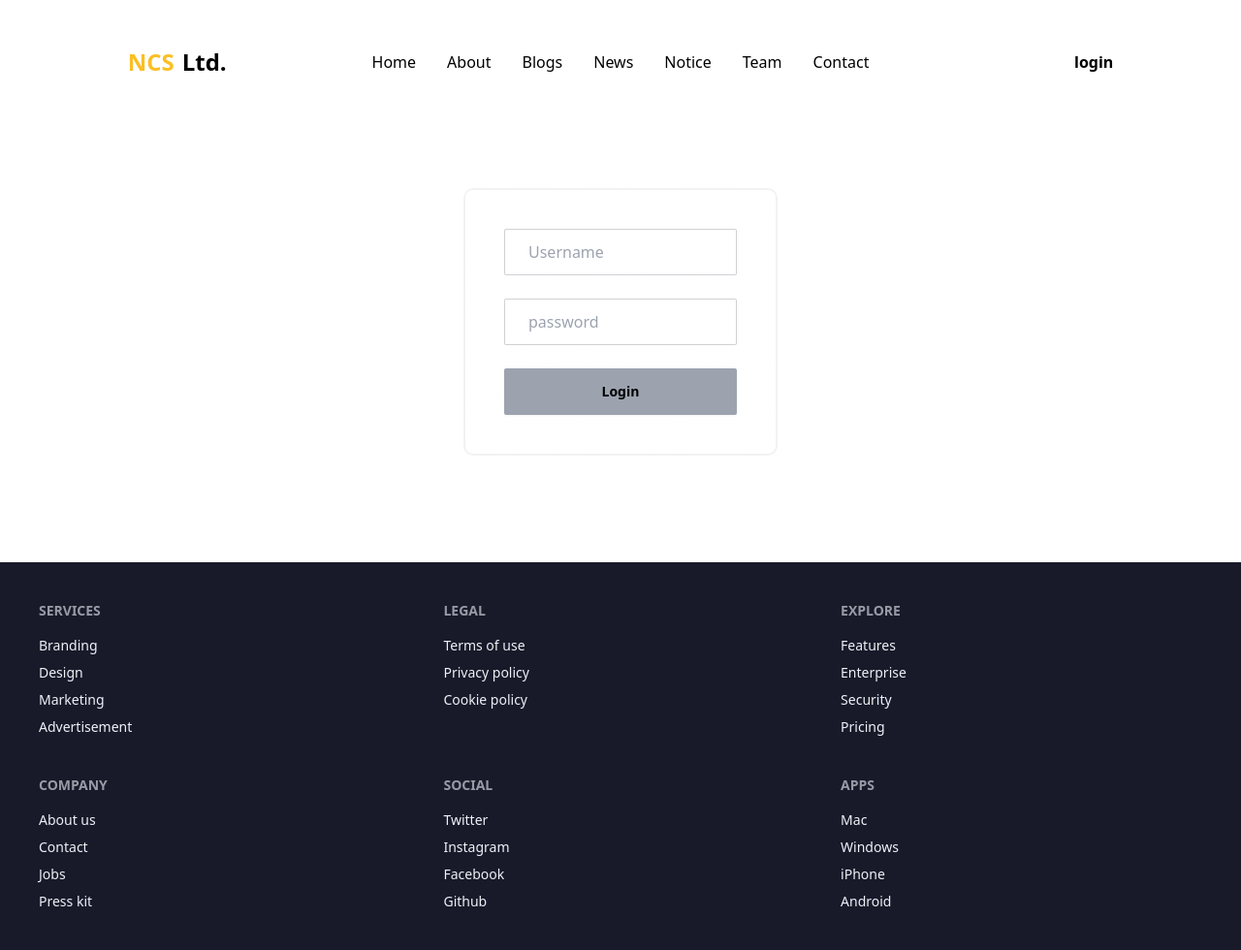
After one commit to engrnazrulislam/ProjectPHP, a PHP site: page /admin/login.php in a window 1280 px wide. The commit adds this page. Shown: the whole page at 97% size. Run offline with PHP 8.4, Linux system fonts and the light colour scheme; some libraries are stand-ins or nearby versions.

Commit message:
Updated by Me

```diff
--- /dev/null
+++ b/admin/dbconn.php
@@ -0,0 +1,7 @@
+<?php
+$host="localhost";
+$user="root";
+$pass="";
+$db="ncsltd";
+$conn=new mysqli($host,$user,$pass,$db);
+?>
--- /dev/null
+++ b/admin/login.php
@@ -0,0 +1,91 @@
+<?php
+ob_start();
+session_start();
+include('dbconn.php');
+?>
+<!DOCTYPE html>
+<html lang="en" data-theme="corporate">
+
+<head>
+    <meta charset="UTF-8">
+    <meta name="viewport" content="width=device-width, initial-scale=1.0">
+    <title>Login</title>
+    <link href="https://cdn.jsdelivr.net/npm/daisyui@4.7.3/dist/full.min.css" rel="stylesheet" type="text/css" />
+    <script src="https://cdn.tailwindcss.com"></script>
+</head>
+
+<body>
+    <header class="container mx-auto w-10/12 mt-7">
+        <?php
+        include('../nav.php');
+        ?>
+        <div class="navbar-end">
+            <a class="btn btn-ghost text-base text-black" href="login.php">login</a>
+        </div>
+        </div>
+        </nav>
+    </header>
+    <main>
+        <!-- Login Section -->
+        <section class="container mx-auto w-3/12 mt-24 space-y-3 p-10 rounded-lg glass">
+        <?php
+        if (isset($_POST['submit'])) {
+            $username = $_POST['username'];
+            $passwd = md5($_POST['passwd']);
+            $sql = "SELECT * FROM ncs_user WHERE uname='$username' AND upass='$passwd'";
+            $query = $conn->query($sql);
+            $check_result = $query->num_rows;
+            if ($check_result == 1) {
+                $user_data=$query->fetch_assoc();
+                $_SESSION['username']=$user_data['uname'];
+                $_SESSION['login']=true;
+                header('location:dashboard.php');
+            } else {
+                ?>
+                <div class="flex justify-center mx-auto">
+                    <h3 class="text-base text-error">
+                        <?php echo "! Username or Password Incorrect !"; ?>
+                    </h3>
+                </div>
+                <?php
+                $conn->close();
+            }
+        }
+        ?>
+            <form action="<?php echo $_SERVER['PHP_SELF'] ?>" method="POST" class="space-y-6 ">
+                <div>
+                    <label class="input input-bordered flex items-center gap-2">
+                        <svg xmlns="http://www.w3.org/2000/svg" viewBox="0 0 16 16" fill="currentColor"
+                            class="w-4 h-4 opacity-70">
+                            <path
+                                d="M8 8a3 3 0 1 0 0-6 3 3 0 0 0 0 6ZM12.735 14c.618 0 1.093-.561.872-1.139a6.002 6.002 0 0 0-11.215 0c-.22.578.254 1.139.872 1.139h9.47Z" />
+                        </svg>
+                        <input type="text" class="grow" placeholder="Username" /name="username">
+                    </label>
+                </div>
+                <div>
+                    <label class="input input-bordered flex items-center gap-2">
+                        <svg xmlns="http://www.w3.org/2000/svg" viewBox="0 0 16 16" fill="currentColor"
+                            class="w-4 h-4 opacity-70">
+                            <path fill-rule="evenodd"
+                                d="M14 6a4 4 0 0 1-4.899 3.899l-1.955 1.955a.5.5 0 0 1-.353.146H5v1.5a.5.5 0 0 1-.5.5h-2a.5.5 0 0 1-.5-.5v-2.293a.5.5 0 0 1 .146-.353l3.955-3.955A4 4 0 1 1 14 6Zm-4-2a.75.75 0 0 0 0 1.5.5.5 0 0 1 .5.5.75.75 0 0 0 1.5 0 2 2 0 0 0-2-2Z"
+                                clip-rule="evenodd" />
+                        </svg>
+                        <input type="password" class="grow" placeholder="password" name="passwd" />
+                    </label>
+                </div>
+                <div class="flex justify-center">
+                    <button class="btn btn-success bg-gray-400 border-none w-full" type="submit"
+                        name="submit">Login</button>
+                </div>
+            </form>
+        </section>
+    </main>
+    <footer class="footer grid-rows-2 p-10 bg-neutral text-neutral-content mt-28">
+        <?php
+        include('../footer.php')
+        ?>
+    </footer>
+</body>
+
+</html>
--- /dev/null
+++ b/footer.php
@@ -0,0 +1,42 @@
+<nav>
+                <h6 class="footer-title">Services</h6>
+                <a class="link link-hover">Branding</a>
+                <a class="link link-hover">Design</a>
+                <a class="link link-hover">Marketing</a>
+                <a class="link link-hover">Advertisement</a>
+            </nav>
+            <nav>
+                <h6 class="footer-title">Company</h6>
+                <a class="link link-hover">About us</a>
+                <a class="link link-hover">Contact</a>
+                <a class="link link-hover">Jobs</a>
+                <a class="link link-hover">Press kit</a>
+            </nav>
+            <nav>
+                <h6 class="footer-title">Legal</h6>
+                <a class="link link-hover">Terms of use</a>
+                <a class="link link-hover">Privacy policy</a>
+                <a class="link link-hover">Cookie policy</a>
+            </nav>
+            <nav>
+                <h6 class="footer-title">Social</h6>
+                <a class="link link-hover">Twitter</a>
+                <a class="link link-hover">Instagram</a>
+                <a class="link link-hover">Facebook</a>
+                <a class="link link-hover">Github</a>
+            </nav>
+            <nav>
+                <h6 class="footer-title">Explore</h6>
+                <a class="link link-hover">Features</a>
+                <a class="link link-hover">Enterprise</a>
+                <a class="link link-hover">Security</a>
+                <a class="link link-hover">Pricing</a>
+            </nav>
+            <nav>
+                <h6 class="footer-title">Apps</h6>
+                <a class="link link-hover">Mac</a>
+                <a class="link link-hover">Windows</a>
+                <a class="link link-hover">iPhone</a>
+                <a class="link link-hover">Android</a>
+            </nav>
+</nav>
--- /dev/null
+++ b/nav.php
@@ -0,0 +1,36 @@
+<nav>
+    <div class="navbar bg-base-100">
+        <div class="navbar-start">
+            <div class="dropdown">
+                <div tabindex="0" role="button" class="btn btn-ghost lg:hidden">
+                    <svg xmlns="http://www.w3.org/2000/svg" class="h-5 w-5" fill="none" viewBox="0 0 24 24"
+                        stroke="currentColor">
+                        <path stroke-linecap="round" stroke-linejoin="round" stroke-width="2"
+                            d="M4 6h16M4 12h8m-8 6h16" />
+                    </svg>
+                </div>
+                <ul tabindex="0"
+                    class="menu menu-sm dropdown-content mt-3 z-[1] p-2 shadow bg-base-100 rounded-box w-full lg:w-52">
+                    <li><a href="index.php">Home</a></li>
+                    <li><a>About</a></li>
+                    <li><a>Blogs</a></li>
+                    <li><a>News</a></li>
+                    <li><a>Notice</a></li>
+                    <li><a>Team</a></li>
+                    <li><a>Contact</a></li>
+                </ul>
+            </div>
+            <a class="btn btn-ghost text-2xl font-extrabold text-amber-400">NCS <span class="text-black">
+                    Ltd.</span></a>
+        </div>
+        <div class="navbar-center hidden lg:flex">
+            <ul class="menu menu-horizontal px-1">
+                <li><a class="text-base text-black" href="index.php">Home</a></li>
+                <li><a class="text-base text-black">About</a></li>
+                <li><a class="text-base text-black">Blogs</a></li>
+                <li><a class="text-base text-black">News</a></li>
+                <li><a class="text-base text-black">Notice</a></li>
+                <li><a class="text-base text-black">Team</a></li>
+                <li><a class="text-base text-black">Contact</a></li>
+            </ul>
+        </div>
```
Also changed, not shown: admin/admin_nav.php (added, +36 -0 lines), admin/dashboard.php (added, +89 -0 lines), admin/logout.php (added, +13 -0 lines), admin/user/createUser.php (added, +41 -0 lines), admin/user/deleteUser.php (added, +11 -0 lines), admin/user/editUser.php (added, +13 -0 lines), index.php (+24 -2 lines), tailwind.config.js (added, +44 -0 lines).
